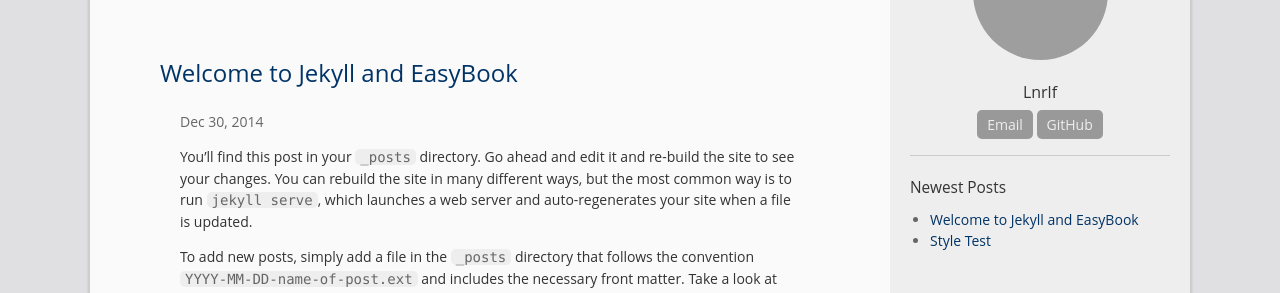
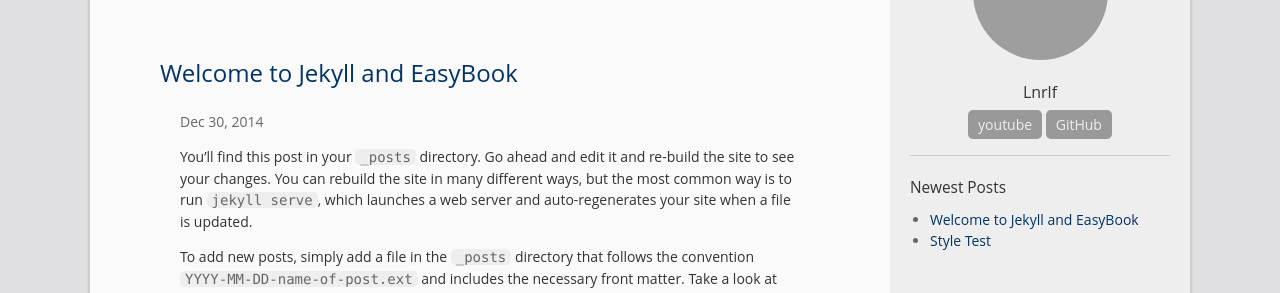
Before and after one commit to Lnrlf/lnrlf.github.com, a Jekyll site: the page built from index.html, in a window 1280 px wide. Shown: the part 197-490 px from the top of the page. Built offline with Jekyll 4.4.1, drawn with Linux system fonts in a browser that asks for light colours; the list of posts is cut into pages by our own code; grey boxes are pictures that could not be loaded.

Commit message:
Update _config.yml

```diff
--- a/_config.yml
+++ b/_config.yml
@@ -14,7 +14,7 @@ profile: hi~ 제5인격유저라구 ㅇㅅㅇ!
 #twitter_username: twitter_username
 #github_username:  github_username
 profile_links:
-  Email: "http://www.gameaz.co.kr/Files/Images/20180924/Screenshot20180924at16.45.192.jpg"
+  youtube: "https://www.youtube.com/results?search_query=%EC%A0%9C5%EC%9D%B8%EA%B2%A9"
   GitHub: "https://github.com/laobubu/jekyll-theme-EasyBook"
   # You can add more profile links above, or edit _includes/sidebar.html
 
```
